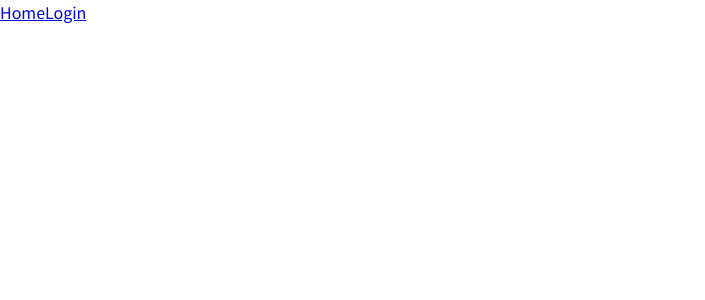
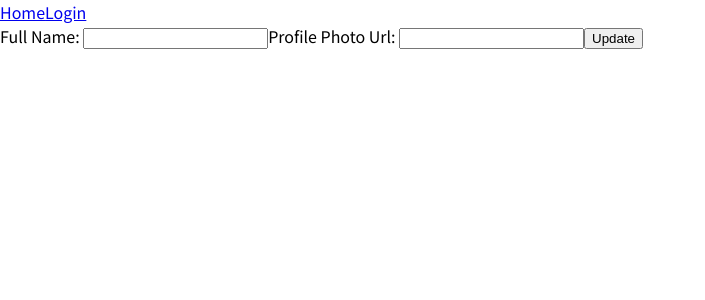
Before and after one commit to Piyush219/ExpenseTrackerProject, a React (Create React App) app: page /completeprofile in a window 1280 px wide. Before the commit this address had no page. Shown: the top 300 px of the page, without its empty margins (0-705 px from the left). Built offline with nearby package versions, Linux system fonts and the light colour scheme.

Commit message:
Adding Complete Profile Request

```diff
--- a/src/App.js
+++ b/src/App.js
@@ -4,6 +4,7 @@ import {Routes, Route} from 'react-router-dom'
 import WelcomePage from "./Pages/WelcomePage";
 import Login from "./Pages/Login";
 import Header from "./Layout/Header";
+import ProfilePage from "./Pages/ProfilePage";
 
 function App() {
   return (
@@ -14,6 +15,7 @@ function App() {
       <Route exact path = "/" element = {<SignUp />}/>
       <Route exact path = "/welcome" element = {<WelcomePage/>}/>
       <Route exact path = "/login" element={<Login/>}/>
+      <Route exact path = "/completeprofile" element={<ProfilePage/>}/>
     </Routes>
 
     </div>
--- a/src/Pages/Login.js
+++ b/src/Pages/Login.js
@@ -27,12 +27,15 @@ const Login = ()=>{
             }
             else{
                 return res.json().then(data =>{
-                    alert("Something went wrong")
+                    alert(data.error.message)
+                    throw new Error(data.error.message)
                 })
             }
         }).then((data)=>{
             localStorage.setItem('TokenIDExpense', data.idToken)
             navigate('/welcome')
+        }).catch((err)=>{
+            console.log("Something Went Wrong")
         })
     }
 
--- /dev/null
+++ b/src/Pages/ProfilePage.js
@@ -0,0 +1,54 @@
+import React, { useRef } from "react";
+
+const ProfilePage = () =>{
+    const updateProfileNameRef = useRef();
+    const updateProfilePhotoRef = useRef();
+
+    const updateProfileSubmitHandler = (event)=> {
+        event.preventDefault()
+        const updatedProfileName = updateProfileNameRef.current.value;
+        const updatedProfilePhoto = updateProfilePhotoRef.current.value;
+        const TokenId = localStorage.getItem("TokenIDExpense")
+
+        fetch("https://identitytoolkit.googleapis.com/v1/accounts:update?key=AIzaSyA5nYjPCDidltvXYlAkGXzCUR0CIOQBAOo",{
+            method: 'POST',
+            body: JSON.stringify({
+                idToken: TokenId,
+                displayName: updatedProfileName,
+                photoUrl: updatedProfilePhoto,
+                returnSecureToken: true
+            }),
+            headers:{
+                'Content-Type': 'application/json'
+              }
+        }).then(res=>{
+            if(res.ok){
+                alert("Profile Updated")
+                return res.json()
+            }
+            else{
+                return res.json((data)=>{
+                    alert(data.error.message)
+                })
+
+            }
+        })
+
+    }
+
+    return (
+        <div>
+            <form onSubmit={updateProfileSubmitHandler}>
+            <label htmlFor="profileName">Full Name: </label>
+            <input id="profileName" type="text" required ref={updateProfileNameRef}></input>
+            <label htmlFor="profileURL">Profile Photo Url: </label>
+            <input id="profileURL" type="text" required ref={updateProfilePhotoRef}></input>
+            <button type="submit">Update</button>
+            </form>
+
+        </div>
+    )
+}
+
+
+export default ProfilePage;
--- a/src/Pages/WelcomePage.js
+++ b/src/Pages/WelcomePage.js
@@ -1,9 +1,13 @@
 import React from "react";
+import { Link } from "react-router-dom";
 
 const WelcomePage = () => {
     return (
         <div>
             <h1>Welcome to Expense Tracker</h1>
+
+            <p>Your profile is incomplete</p>
+            <Link to ="/completeprofile">Complete Now</Link>
         </div>
     )
 }
--- a/src/index.js
+++ b/src/index.js
@@ -6,4 +6,5 @@ import App from './App';
 ReactDOM.render(
 <BrowserRouter>
 <App />
-</BrowserRouter>, document.getElementById('root'));
+</BrowserRouter>,
+document.getElementById('root'));
```
Also changed, not shown: 1 other file (tests, documents, lock files or other folders).
